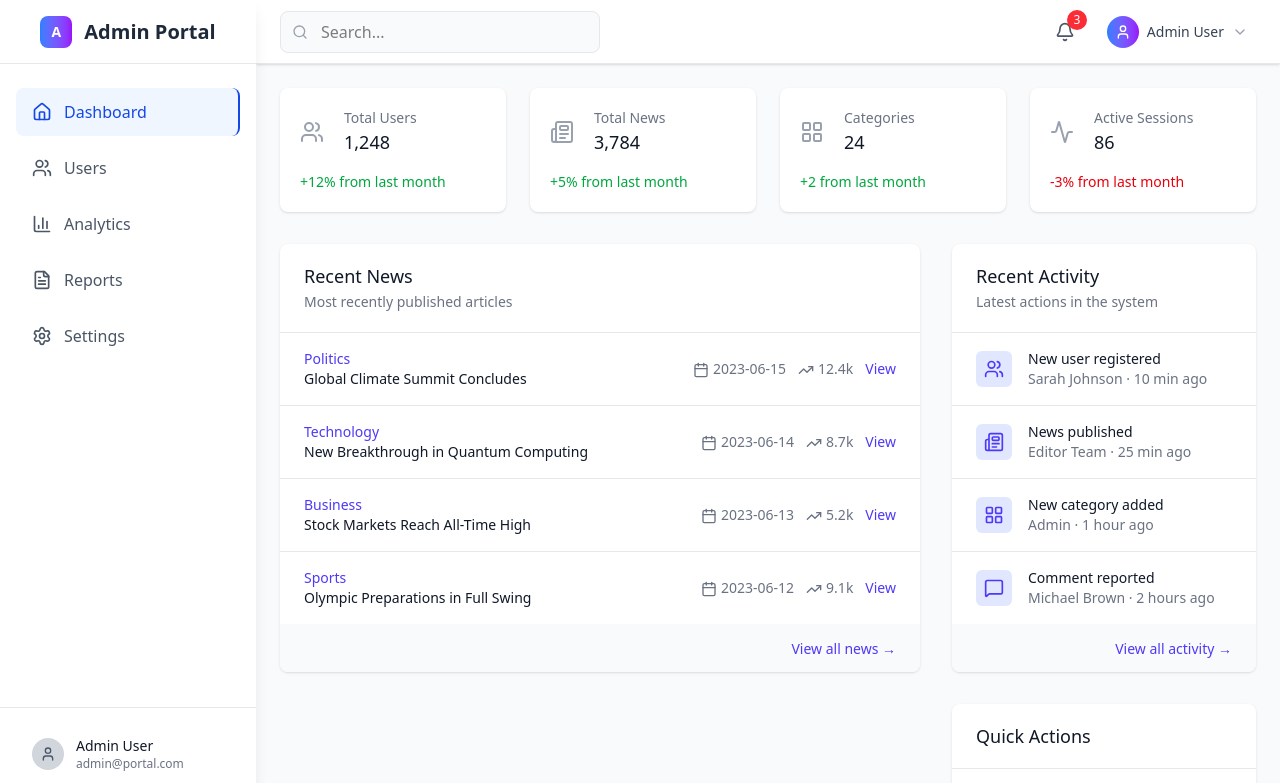
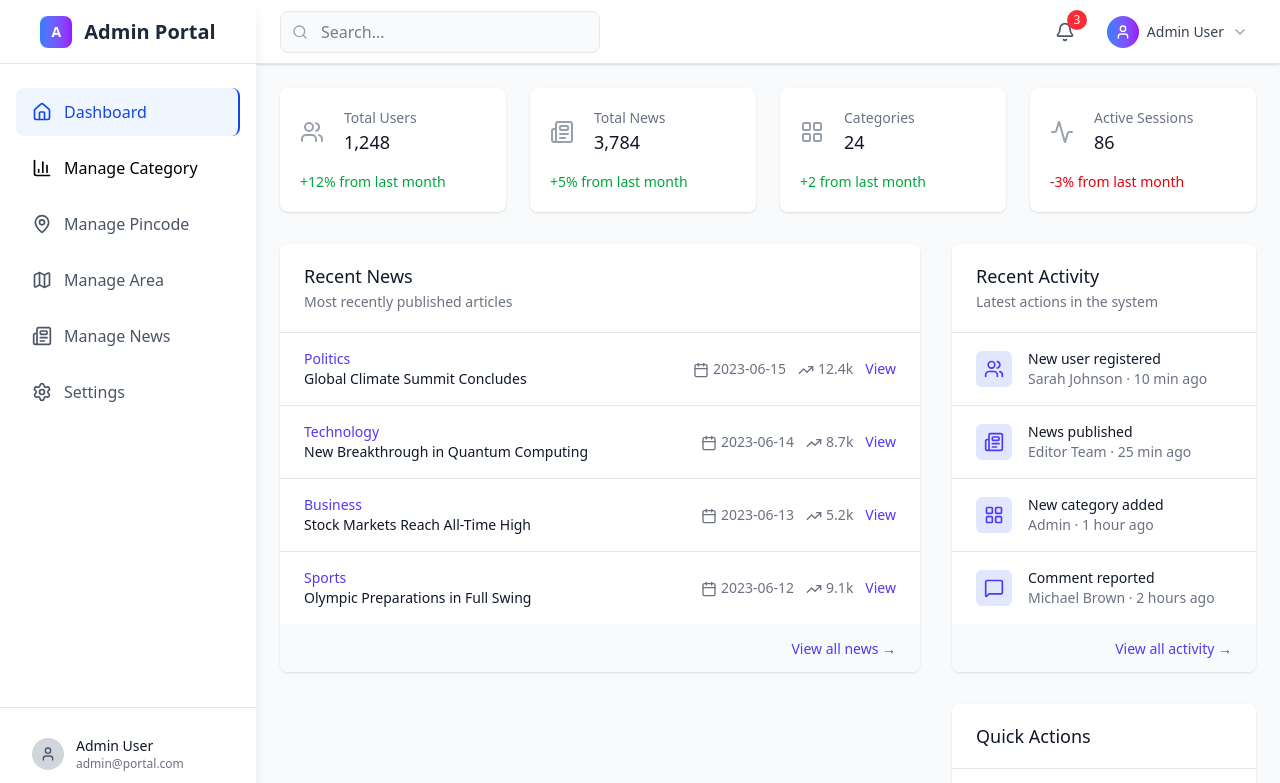
Before and after one commit to rahulxdev0/WebNews, a React (Vite) app: page /admin in a window 1280 px wide. Shown: the top 783 px of the page. Built offline with nearby package versions, Linux system fonts and the light colour scheme; no server answers.

Commit message:
manage category done

```diff
--- a/package.json
+++ b/package.json
@@ -12,6 +12,7 @@
   "dependencies": {
     "@reduxjs/toolkit": "^2.8.2",
     "@tailwindcss/vite": "^4.1.11",
+    "antd": "^5.26.4",
     "lucide-react": "^0.525.0",
     "react": "^19.1.0",
     "react-dom": "^19.1.0",
--- a/src/App.jsx
+++ b/src/App.jsx
@@ -4,6 +4,7 @@ import PublicLayout from './public/publicLayout';
 import Home from './public/Home';
 import AdminLayout from './admin/AdminLayout';
 import AdminDashboard from './admin/AdminDashboard';
+import ManageCategory from './admin/manageCategory/ManageCategory';
 
 function App() {
 
@@ -16,6 +17,7 @@ function App() {
           </Route>
           <Route path="/admin" element={<AdminLayout />} >
             <Route index element={<AdminDashboard />}/>
+            <Route path='manage-category' element={<ManageCategory />} />
           </Route>
         </Routes>
       </BrowserRouter>
--- a/src/admin/components/Sidebar.jsx
+++ b/src/admin/components/Sidebar.jsx
@@ -1,16 +1,14 @@
-import { BarChart3, FileText, Home, Settings, User, Users } from "lucide-react";
+import { BarChart3, FileText, Home, Settings, User, Users, MapPin, Map, Newspaper } from "lucide-react";
 import { useState } from "react";
+import { Link } from "react-router-dom";
 
 const Sidebar = ({ isOpen, closeSidebar }) => {
   const [activeItem, setActiveItem] = useState('dashboard');
 
-  const menuItems = [
-    { id: 'dashboard', label: 'Dashboard', icon: Home },
-    { id: 'users', label: 'Users', icon: Users },
-    { id: 'analytics', label: 'Analytics', icon: BarChart3 },
-    { id: 'reports', label: 'Reports', icon: FileText },
-    { id: 'settings', label: 'Settings', icon: Settings },
-  ];
+  const handleLinkClick = (itemId) => {
+    setActiveItem(itemId);
+    // Add your navigation logic here
+  };
 
   return (
     <>
@@ -40,25 +38,101 @@ const Sidebar = ({ isOpen, closeSidebar }) => {
 
           {/* Navigation */}
           <nav className="flex-1 px-4 py-6 space-y-2">
-            {menuItems.map((item) => {
-              const Icon = item.icon;
-              return (
-                <button
-                  key={item.id}
-                  onClick={() => setActiveItem(item.id)}
+            <Link
+              to="/admin"
               className={`
                 w-full flex items-center space-x-3 px-4 py-3 rounded-lg text-left transition-colors
-                    ${activeItem === item.id
+                ${activeItem === 'dashboard'
                   ? 'bg-blue-50 text-blue-700 border-r-2 border-blue-700'
                   : 'text-gray-600 hover:bg-gray-50 hover:text-gray-900'
                 }
               `}
             >
-                  <Icon size={20} />
-                  <span className="font-medium">{item.label}</span>
-                </button>
-              );
-            })}
+              <Home size={20} />
+              <span className="font-medium">Dashboard</span>
+            </Link>
+
+            <Link
+              to="/admin/manage-category"
+              className={`
+                w-full flex items-center space-x-3 px-4 py-3 rounded-lg text-left transition-colors
+              `}
+            >
+              <BarChart3 size={20} />
+              <span className="font-medium">Manage Category</span>
+            </Link>
+
+            <a
+              href="#"
+              onClick={(e) => {
+                e.preventDefault();
+                handleLinkClick('manage-pincode');
+              }}
+              className={`
+                w-full flex items-center space-x-3 px-4 py-3 rounded-lg text-left transition-colors
+                ${activeItem === 'manage-pincode'
+                  ? 'bg-blue-50 text-blue-700 border-r-2 border-blue-700'
+                  : 'text-gray-600 hover:bg-gray-50 hover:text-gray-900'
+                }
+              `}
+            >
+              <MapPin size={20} />
+              <span className="font-medium">Manage Pincode</span>
+            </a>
+
+            <a
+              href="#"
+              onClick={(e) => {
+                e.preventDefault();
+                handleLinkClick('manage-area');
+              }}
+              className={`
+                w-full flex items-center space-x-3 px-4 py-3 rounded-lg text-left transition-colors
+                ${activeItem === 'manage-area'
+                  ? 'bg-blue-50 text-blue-700 border-r-2 border-blue-700'
+                  : 'text-gray-600 hover:bg-gray-50 hover:text-gray-900'
+                }
+              `}
+            >
+              <Map size={20} />
+              <span className="font-medium">Manage Area</span>
+            </a>
+
+            <a
+              href="#"
+              onClick={(e) => {
+                e.preventDefault();
+                handleLinkClick('manage-news');
+              }}
+              className={`
+                w-full flex items-center space-x-3 px-4 py-3 rounded-lg text-left transition-colors
+                ${activeItem === 'manage-news'
+                  ? 'bg-blue-50 text-blue-700 border-r-2 border-blue-700'
+                  : 'text-gray-600 hover:bg-gray-50 hover:text-gray-900'
+                }
+              `}
+            >
+              <Newspaper size={20} />
+              <span className="font-medium">Manage News</span>
+            </a>
+
+            <a
+              href="#"
+              onClick={(e) => {
+                e.preventDefault();
+                handleLinkClick('settings');
+              }}
+              className={`
+                w-full flex items-center space-x-3 px-4 py-3 rounded-lg text-left transition-colors
+                ${activeItem === 'settings'
+                  ? 'bg-blue-50 text-blue-700 border-r-2 border-blue-700'
+                  : 'text-gray-600 hover:bg-gray-50 hover:text-gray-900'
+                }
+              `}
+            >
+              <Settings size={20} />
+              <span className="font-medium">Settings</span>
+            </a>
           </nav>
 
           {/* Footer */}
--- /dev/null
+++ b/src/admin/manageCategory/AddEditCategoryModal.jsx
@@ -0,0 +1,60 @@
+import React from 'react';
+import { Modal, Form, Input, message } from 'antd';
+import { useCreateCategoryMutation, usePartialUpdateCategoryMutation } from '../../store/api/categoryEndpoints';
+
+const AddEditCategoryModal = ({ visible, onCancel, category }) => {
+  const [form] = Form.useForm();
+  const [createCategory] = useCreateCategoryMutation();
+  const [updateCategory] = usePartialUpdateCategoryMutation();
+  const [messageApi, contextHolder] = message.useMessage();
+
+  React.useEffect(() => {
+    if (category) {
+      form.setFieldsValue({
+        name: category.name,
+      });
+    } else {
+      form.resetFields();
+    }
+  }, [category, form]);
+
+  const handleSubmit = async (values) => {
+    try {
+      if (category) {
+        await updateCategory({ id: category.id, ...values }).unwrap();
+        messageApi.success('Category updated successfully');
+      } else {
+        await createCategory(values).unwrap();
+        messageApi.success('Category created successfully');
+      }
+      onCancel();
+    } catch (err) {
+      messageApi.error('Failed to save category');
+    }
+  };
+
+  return (
+    <>
+      {contextHolder}
+      <Modal
+        title={category ? 'Edit Category' : 'Add Category'}
+        open={visible}
+        onOk={() => form.submit()}
+        onCancel={onCancel}
+        okText={category ? 'Update' : 'Create'}
+      >
+        <Form form={form} layout="vertical" onFinish={handleSubmit}>
+          <Form.Item
+            name="name"
+            label="Category Name"
+            rules={[{ required: true, message: 'Please input category name!' }]}
+          >
+            <Input placeholder="Enter category name" />
+          </Form.Item>
+        </Form>
+      </Modal>
+    </>
+  );
+};
+
+export default AddEditCategoryModal;
--- /dev/null
+++ b/src/admin/manageCategory/CategoryTable.jsx
@@ -0,0 +1,67 @@
+import React from 'react';
+import { Table, Button, Popconfirm, Space, message } from 'antd';
+import { useDeleteCategoryMutation } from '../../store/api/categoryEndpoints';
+// import { useDeleteCategoryMutation } from './categoryEndpoints';
+
+const CategoryTable = ({ data, loading, onEdit }) => {
+  const [deleteCategory] = useDeleteCategoryMutation();
+  const [messageApi, contextHolder] = message.useMessage();
+
+  const handleDelete = async (id) => {
+    try {
+      await deleteCategory(id).unwrap();
+      messageApi.success('Category deleted successfully');
+    } catch (err) {
+      messageApi.error('Failed to delete category');
+    }
+  };
+
+  const columns = [
+    {
+      title: 'ID',
+      dataIndex: 'id',
+      key: 'id',
+    },
+    {
+      title: 'Name',
+      dataIndex: 'name',
+      key: 'name',
+    },
+    {
+      title: 'Action',
+      key: 'action',
+      render: (_, record) => (
+        <Space size="middle">
+          <Button type="link" onClick={() => onEdit(record)}>
+            Edit
+          </Button>
+          <Popconfirm
+            title="Are you sure to delete this category?"
+            onConfirm={() => handleDelete(record.id)}
+            okText="Yes"
+            cancelText="No"
+          >
+            <Button type="link" danger>
+              Delete
+            </Button>
+          </Popconfirm>
+        </Space>
+      ),
+    },
+  ];
+
+  return (
+    <>
+      {contextHolder}
+      <Table
+        columns={columns}
+        dataSource={data}
+        rowKey="id"
+        loading={loading}
+        pagination={{ pageSize: 10 }}
+      />
+    </>
+  );
+};
+
+export default CategoryTable;
--- /dev/null
+++ b/src/admin/manageCategory/ManageCategory.jsx
@@ -0,0 +1,54 @@
+import React, { useState } from 'react';
+import { Button, Card, Spin } from 'antd';
+import { PlusOutlined } from '@ant-design/icons';
+import AddEditCategoryModal from './AddEditCategoryModal';
+import CategoryTable from './CategoryTable';
+import { useGetCategoriesQuery } from '../../store/api/categoryEndpoints';
+
+const ManageCategory = () => {
+  const { data: categories, isLoading, isFetching } = useGetCategoriesQuery();
+  const [modalVisible, setModalVisible] = useState(false);
+  const [selectedCategory, setSelectedCategory] = useState(null);
+
+  const handleAdd = () => {
+    setSelectedCategory(null);
+    setModalVisible(true);
+  };
+
+  const handleEdit = (category) => {
+    setSelectedCategory(category);
+    setModalVisible(true);
+  };
+
+  const handleModalClose = () => {
+    setModalVisible(false);
+    setSelectedCategory(null);
+  };
+
+  return (
+    <Card
+      title="Manage Categories"
+      extra={
+        <Button type="primary" icon={<PlusOutlined />} onClick={handleAdd}>
+          Add Category
+        </Button>
+      }
+    >
+      <Spin spinning={isLoading || isFetching}>
+        <CategoryTable
+          data={categories || []}
+          loading={isLoading}
+          onEdit={handleEdit}
+        />
+      </Spin>
+
+      <AddEditCategoryModal
+        visible={modalVisible}
+        onCancel={handleModalClose}
+        category={selectedCategory}
+      />
+    </Card>
+  );
+};
+
+export default ManageCategory;
--- a/src/store/api/baseApi.js
+++ b/src/store/api/baseApi.js
@@ -13,6 +13,6 @@ export const baseApi = createApi({
     return headers;
   },
   }),
-  tagTypes: ['Auth', 'Category', 'Post', 'Comment'],
+  tagTypes: ['Auth', 'Categories', 'Post', 'Comment'],
   endpoints: () => ({}),
 });
--- a/src/store/api/categoryEndpoints.js
+++ b/src/store/api/categoryEndpoints.js
@@ -0,0 +1,66 @@
+import { baseApi } from "./baseApi";
+
+export const categoryEndpoints = baseApi.injectEndpoints({
+  endpoints: (builder) => ({
+    getCategories: builder.query({
+      query: () => ({
+        url: "/categories/",
+        method: "GET",
+      }),
+      providesTags: ["Categories"],
+    }),
+    getCategory: builder.query({
+      query: (id) => ({
+        url: `/categories/${id}/`,
+        method: "GET",
+      }),
+      providesTags: (result, error, id) => [{ type: "Categories", id }],
+    }),
+    createCategory: builder.mutation({
+      query: (categoryData) => ({
+        url: "/categories/",
+        method: "POST",
+        body: categoryData,
+      }),
+      invalidatesTags: ["Categories"],
+    }),
+    updateCategory: builder.mutation({
+      query: ({ id, ...categoryData }) => ({
+        url: `/categories/${id}/`,
+        method: "PUT",
+        body: categoryData,
+      }),
+      invalidatesTags: (result, error, { id }) => [
+        "Categories",
+        { type: "Categories", id },
+      ],
+    }),
+    partialUpdateCategory: builder.mutation({
+      query: ({ id, ...partialData }) => ({
+        url: `/categories/${id}/`,
+        method: "PATCH",
+        body: partialData,
+      }),
+      invalidatesTags: (result, error, { id }) => [
+        "Categories",
+        { type: "Categories", id },
+      ],
+    }),
+    deleteCategory: builder.mutation({
+      query: (id) => ({
+        url: `/categories/${id}/`,
+        method: "DELETE",
+      }),
+      invalidatesTags: ["Categories"],
+    }),
+  }),
+});
+
+export const {
+  useGetCategoriesQuery,
+  useGetCategoryQuery,
+  useCreateCategoryMutation,
+  useUpdateCategoryMutation,
+  usePartialUpdateCategoryMutation,
+  useDeleteCategoryMutation,
+} = categoryEndpoints;
```
Also changed, not shown: 1 other file (tests, documents, lock files or other folders). Lines whose indentation alone changed are shown as unchanged.
